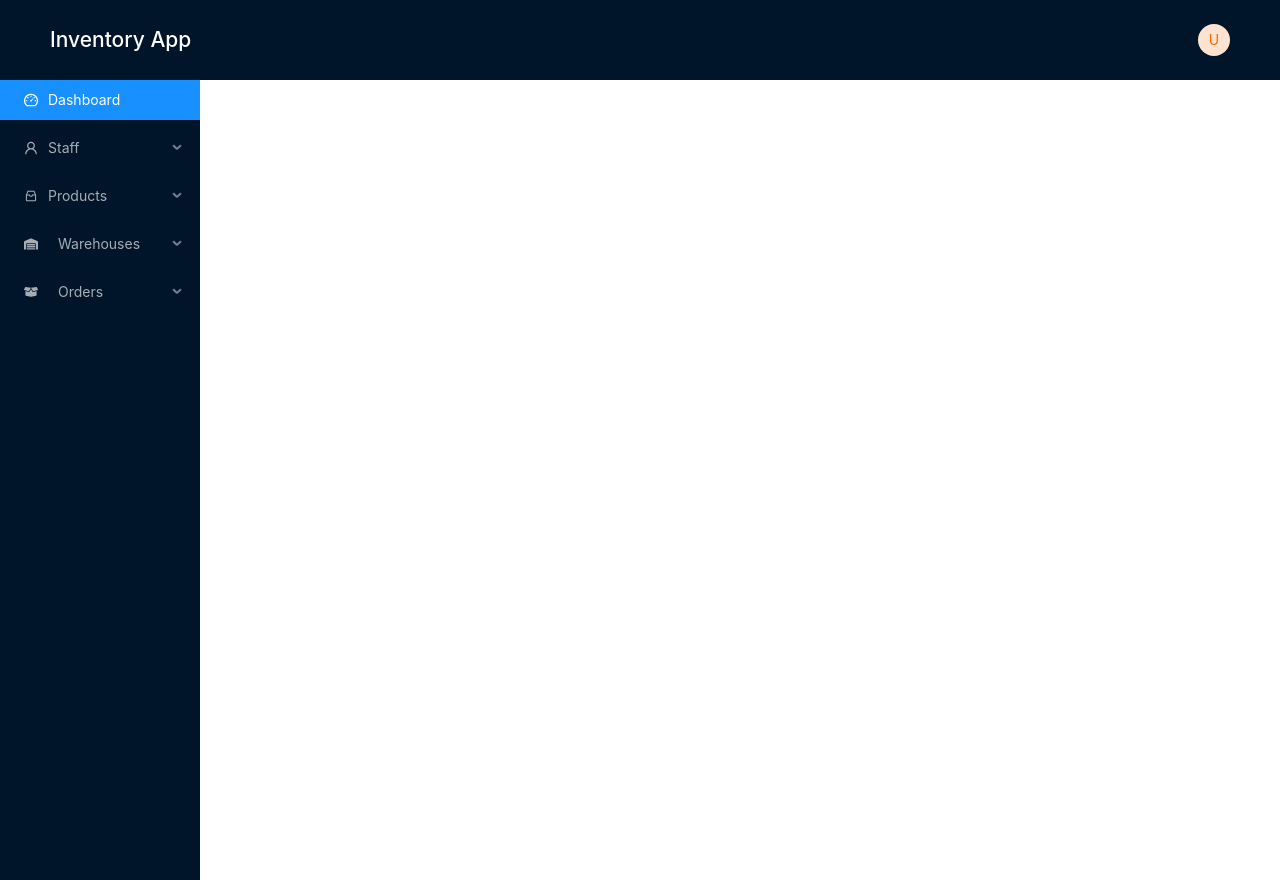
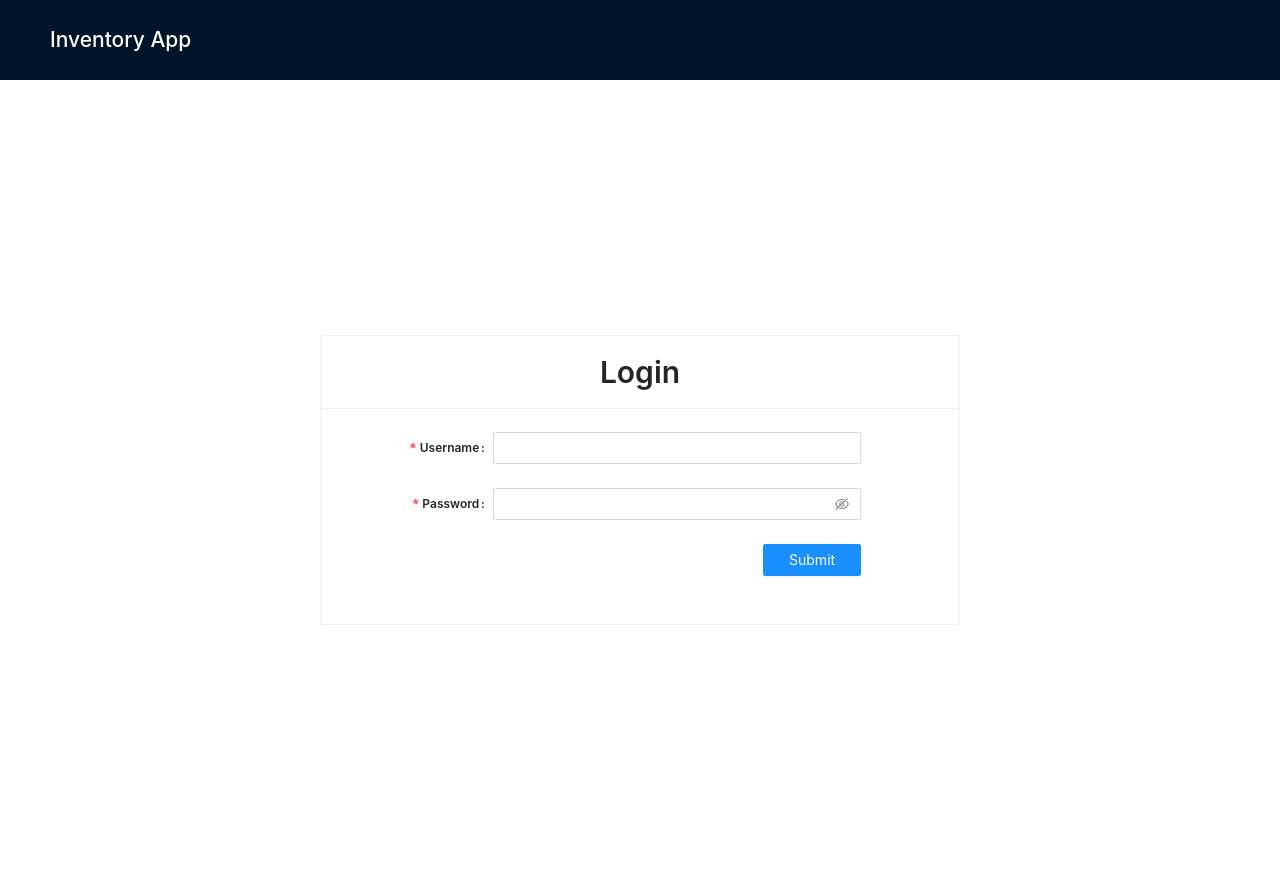
Before and after one commit to zramic1/Inventory-App, a React (Create React App) app in the folder inventory-ui/: page /login in a window 1280 px wide. Built offline with nearby package versions, Linux system fonts and the light colour scheme.

Commit message:
Redux added and login form corrected

```diff
--- a/inventory-ui/package.json
+++ b/inventory-ui/package.json
@@ -14,6 +14,7 @@
     "react": "^17.0.2",
     "react-dom": "^17.0.2",
     "react-icons": "^4.2.0",
+    "react-redux": "^7.2.4",
     "react-router-dom": "^5.2.0",
     "react-scripts": "4.0.3",
     "web-vitals": "^1.0.1"
--- a/inventory-ui/src/components/GridLayout.js
+++ b/inventory-ui/src/components/GridLayout.js
@@ -23,21 +23,25 @@ import { Layout } from "antd";
 
 import Routes from "./Routes";
 
+import { useSelector } from "react-redux";
+
 const { Sider, Content } = Layout;
 
 const { SubMenu } = Menu;
 
 function GridLayout() {
-  const [logged, setLogged] = useState(true);
+  //const [logged, setLogged] = useState(false);
 
-  const userLogged = (truth) => {
+  /*const userLogged = (truth) => {
     setLogged(truth);
-  };
+  };*/
+
+  const logged = useSelector(state => state.logovani.logged);
 
   return (
-    <div style={{ height: "100vh" }}>
+    <div style={{ height: !logged ? "100vh" : "" }}>
       <Router>
-        <Layout>
+        <Layout style={{ height: !logged ? "100vh" : "" }}>
           {logged && (
             <Sider>
               <Menu
@@ -100,9 +104,13 @@ function GridLayout() {
               </Menu>
             </Sider>
           )}
-          <Content className="content">
+          <Content className="content" /*style={{
+            display: !logged ? "flex" : "",
+            justifyContent: !logged ? "center" : "",
+            alignItems: !logged ? "center" : ""
+          }}*/>
             <Switch>
-              <Routes userLog={userLogged} log={logged} />
+              <Routes />
             </Switch>
           </Content>
         </Layout>
--- a/inventory-ui/src/components/Login.js
+++ b/inventory-ui/src/components/Login.js
@@ -4,22 +4,26 @@ import { Form, Input, Button } from "antd";
 
 import axios from "axios";
 
+import { userLogged } from "./actions/loginActions";
+import { useDispatch } from "react-redux";
+
 const layout = {
   labelCol: {
-    span: 8,
+    span: 6,
   },
   wrapperCol: {
-    span: 10,
+    span: 15,
   },
 };
 const tailLayout = {
   wrapperCol: {
-    offset: 8,
-    span: 10,
+    offset: 17,
+    span: 4,
   },
 };
 
-function Login(props) {
+function Login() {
+  const dispatch = useDispatch();
   const [allValues, setAllValues] = useState({
     username: "",
     password: "",
@@ -39,6 +43,7 @@ function Login(props) {
   };
 
   const onSubmit = () => {
+    //dispatch(userLogged({ logged: true, user: { username: allValues.username, password: allValues.password } }));
     console.log("Username je: ", allValues.username);
     console.log("Password je: ", allValues.password);
     let url = "http://localhost:8060";
@@ -49,11 +54,12 @@ function Login(props) {
       })
       .then((res) => {
         localStorage.setItem("token", res.data.jwt);
-        props.data(true);
+        //props.data(true);
+        dispatch(userLogged({ logged: true, user: { username: allValues.username, password: allValues.password } }));
       })
       .catch((error) => {
         console.log("Status");
-        console.log(error.response.status);
+        //console.log(error.response.status);
         console.log("Greska!");
         console.log(error);
       });
@@ -72,6 +78,7 @@ function Login(props) {
       <Form.Item
         label="Username"
         name="usernameItem"
+        style={{ color: "red" }}
         rules={[
           {
             required: true,
@@ -110,7 +117,7 @@ function Login(props) {
             </Form.Item>*/}
 
       <Form.Item {...tailLayout}>
-        <Button type="primary" htmlType="submit">
+        <Button type="primary" htmlType="submit" style={{ width: "100%" }}>
           Submit
         </Button>
       </Form.Item>
--- a/inventory-ui/src/components/PageHeader.js
+++ b/inventory-ui/src/components/PageHeader.js
@@ -1,16 +1,21 @@
 import React, { useState } from "react";
 import { Avatar, Row, Col } from "antd";
 
+import { useSelector } from "react-redux";
+
 function PageHeader() {
-  const [ikonicaAvatara, setIkonicaAvatara] = useState("U");
+  //const [ikonicaAvatara, setIkonicaAvatara] = useState("U");
+  const logged = useSelector(state => state.logovani.logged);
+  const ikonicaAvatara = useSelector(state => state.logovani.currentlyLoggedUser.username !== undefined &&
+    state.logovani.currentlyLoggedUser.username !== null ? state.logovani.currentlyLoggedUser.username.charAt(0).toUpperCase() : "");
 
   return (
     <Row style={{ display: "flex", alignItems: "center", lineHeight: "80px" }}>
-      <Col span="3">
+      <Col span="14" style={{ height: "80px" }}>
         <h1 style={{ color: "white", margin: "0px" }}>Inventory App</h1>
       </Col>
-      <Col span="2" offset="19" type="flex" style={{ alignItems: "center" }}>
-        <Avatar
+      <Col span="2" offset="8" type="flex" style={{ alignItems: "center" }}>
+        {logged ? <Avatar
           style={{
             color: "#f56a00",
             backgroundColor: "#fde3cf",
@@ -18,9 +23,9 @@ function PageHeader() {
           }}
         >
           {ikonicaAvatara}
-        </Avatar>
+        </Avatar> : ""}
       </Col>
-    </Row>
+    </Row >
   );
 }
 export default PageHeader;
--- a/inventory-ui/src/components/Routes.js
+++ b/inventory-ui/src/components/Routes.js
@@ -9,45 +9,64 @@ import Login from "./Login";
 import { Route, Redirect } from "react-router-dom";
 import ProductDetails from "./ProductDetails";
 
-function Routes(props) {
+import { useSelector } from "react-redux";
+
+import { Row, Col, Card, Typography } from "antd";
+
+const { Title } = Typography;
+
+function Routes() {
+  const logged = useSelector(state => state.logovani.logged);
+  console.log("Logovan je u Routes:", logged);
   return (
     <Fragment>
       <Route exact path="/">
-        {props.log ? <Dashboard /> : <Redirect to="/login"></Redirect>}
+        {logged ? <Dashboard /> : <Redirect to="/login"></Redirect>}
       </Route>
-      {props.log && (
+      {logged && (
         <Route exact path="/staff">
           <Users />
         </Route>
       )}
-      {props.log && (
+      {logged && (
         <Route exact path="/products">
           <Product />
         </Route>
       )}
-      {props.log && (
+      {logged && (
         <Route exact path="/warehouses">
           <Warehouse />
         </Route>
       )}
-      {props.log && (
+      {logged && (
         <Route exact path="/orders">
           <Order />
         </Route>
       )}
-      {props.log && (
+      {logged && (
         <Route exact path="/product-details">
           <ProductDetails />
         </Route>
       )}
-      {props.log && (
+      {logged && (
         <Route exact path="/add-product">
           <ProductDetails />
         </Route>
       )}
-      {!props.log && (
+      {!logged && (
         <Route exact path="/login">
-          <Login data={props.userLog} />
+          {/*<Row style={{ height: "100vh" }} justify="space-around" align="middle">
+            <Col span={12}>
+              <Login />
+            </Col>
+      </Row>*/}
+          <Row style={{ height: "100vh" }} justify="space-around" align="middle">
+            <Col span={12}>
+              <Card title={<Title level={2}>Login</Title>} style={{ textAlign: "center", fontSize: "20px" }}>
+                <Login />
+              </Card>
+            </Col>
+          </Row>
         </Route>
       )}
     </Fragment>
--- /dev/null
+++ b/inventory-ui/src/components/actions/action-types/actionTypes.js
@@ -0,0 +1 @@
+export const USER_LOGGED = "USER_LOGGED";
--- /dev/null
+++ b/inventory-ui/src/components/actions/loginActions.js
@@ -0,0 +1,8 @@
+import { USER_LOGGED } from "./action-types/actionTypes";
+
+export const userLogged = (user) => {
+    return {
+        type: USER_LOGGED,
+        payload: user
+    }
+}
--- /dev/null
+++ b/inventory-ui/src/components/reducers/indexReducer.js
@@ -0,0 +1,8 @@
+import { combineReducers } from "redux";
+import LoginReducer from "./loginReducer";
+
+const allReducers = combineReducers({
+    logovani: LoginReducer
+});
+
+export default allReducers;
--- /dev/null
+++ b/inventory-ui/src/components/reducers/loginReducer.js
@@ -0,0 +1,24 @@
+import { USER_LOGGED } from "../actions/action-types/actionTypes"
+
+const initState = {
+    logged: false,
+    currentlyLoggedUser: {
+        username: "",
+        password: ""
+    }
+}
+
+export default function (state = initState, action) {
+    if (action.type === USER_LOGGED) {
+        return {
+            ...state,
+            logged: action.payload.logged,
+            currentlyLoggedUser: {
+                username: action.payload.user.username,
+                password: action.payload.user.password
+            }
+        }
+    }
+
+    return state;
+}
--- a/inventory-ui/src/index.js
+++ b/inventory-ui/src/index.js
@@ -7,10 +7,17 @@ import PageHeader from "./components/PageHeader.js";
 import "antd/dist/antd.css";
 import { Layout } from "antd";
 
+import { createStore } from "redux";
+import { Provider } from "react-redux";
+
+import allReducers from "./components/reducers/indexReducer";
+
 const { Header } = Layout;
 
+const store = createStore(allReducers)
+
 ReactDOM.render(
-  <React.StrictMode>
+  /*<React.StrictMode>
     <Layout
       style={{
         minHeight: "100vh",
@@ -25,6 +32,22 @@ ReactDOM.render(
       </Header>{" "}
       <GridLayout></GridLayout>{" "}
     </Layout>{" "}
-  </React.StrictMode>,
+  </React.StrictMode>*/
+  <Provider store={store}>
+    <Layout
+      style={{
+        minHeight: "100vh",
+      }}
+    >
+      <Header
+        style={{
+          minHeight: "80px",
+        }}
+      >
+        <PageHeader />
+      </Header>{" "}
+      <GridLayout></GridLayout>{" "}
+    </Layout>{" "}
+  </Provider>,
   document.getElementById("root")
 );
```
Also changed, not shown: 2 other files (tests, documents, lock files or other folders).
